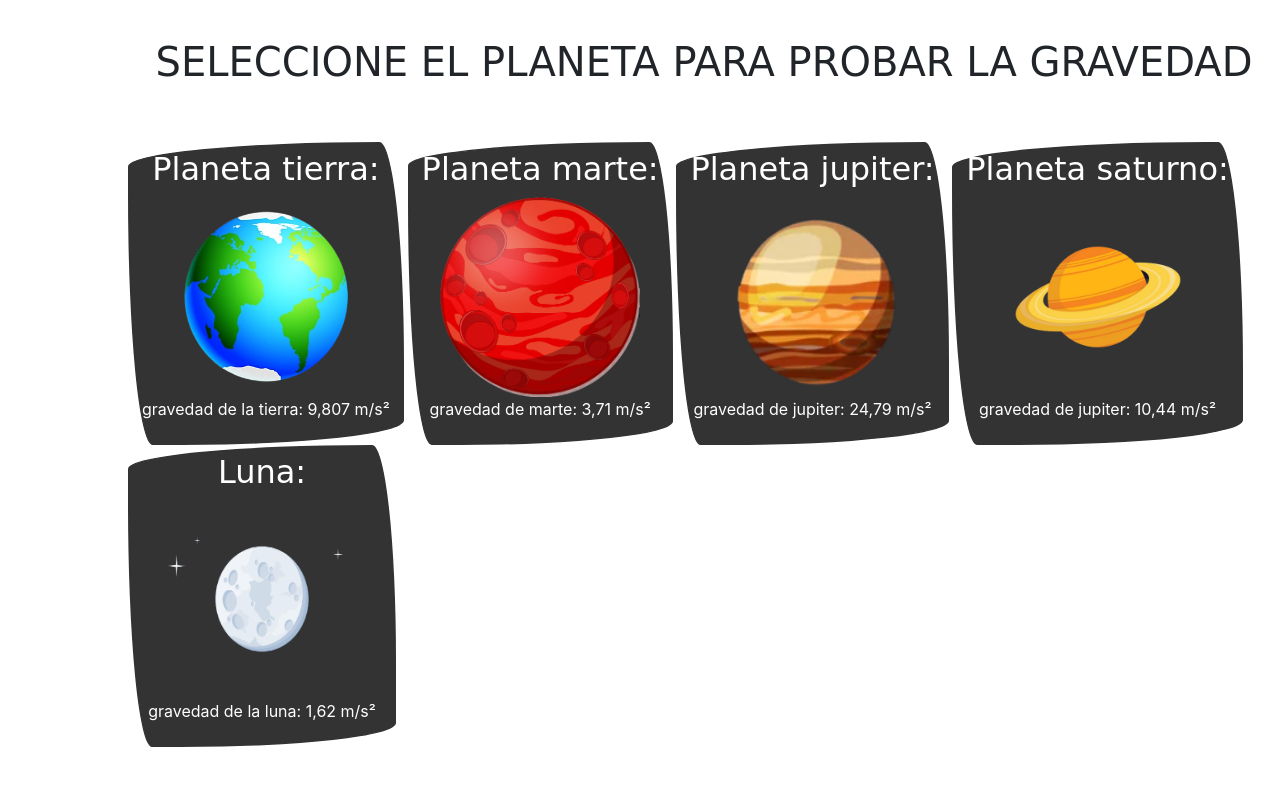
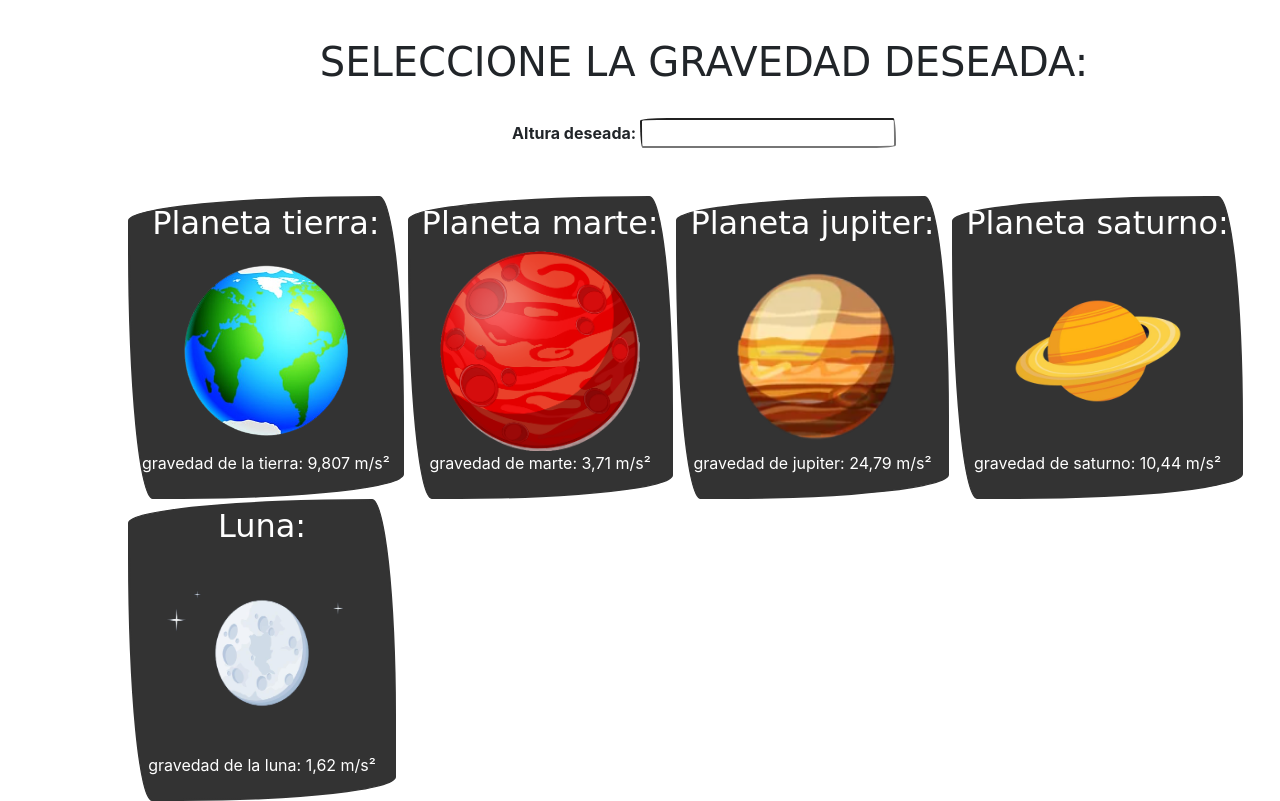
Before and after one commit to CamiloGR25/simulador_gravedad, a plain HTML site: page index.html in a window 1280 px wide. Drawn offline with nearby package versions, Linux system fonts and the light colour scheme; a script that the page names is missing; a web font is replaced by a local one.

Commit message:
poner input altura

```diff
--- a/index.html
+++ b/index.html
@@ -14,8 +14,11 @@
 
     <div id="menu">
         <center>
-            <h1>SELECCIONE EL PLANETA PARA PROBAR LA GRAVEDAD</h1><br><br>
+            <h1>SELECCIONE LA GRAVEDAD DESEADA:</h1><br>
+            <label for="altura">Altura deseada:</label>
+            <input type="number" id="altura"><br> <br> <br>
         </center>
+
         <button type="button" class="btn btn-primary" data-bs-toggle="modal" data-bs-target="#tierra"
             onclick="ajustarDatos()">
             <h2>Planeta tierra:</h2>
@@ -37,7 +40,7 @@
         <button type="button" class="btn btn-primary" id="saturno">
             <h2>Planeta saturno:</h2>
             <img src="img/saturno.png" alt="img planeta saturno" width="200px" height="200px">
-            <p>gravedad de jupiter: 10,44 m/s²</p>
+            <p>gravedad de saturno: 10,44 m/s²</p>
         </button>
 
         <button type="button" class="btn btn-primary" id="luna">
@@ -47,7 +50,7 @@
         </button>
     </div>
 
-    <div class="modal fullscreen-modal fade" id="tierra" tabindex="-1" aria-labelledby="tierra" aria-hidden="true">
+    <div class="modal fade" id="tierra" tabindex="-1" aria-labelledby="tierra" aria-hidden="true">
         <div class="modal-dialog">
             <div class="modal-content">
                 <div class="modal-header" id="titulo">
@@ -76,6 +79,7 @@
 
 
 
+
     <script src="https://code.jquery.com/jquery-3.6.4.js"
         integrity="sha256-a9jBBRygX1Bh5lt8GZjXDzyOB+bWve9EiO7tROUtj/E=" crossorigin="anonymous"></script>
     <script src="js/functions.js"></script>
```
